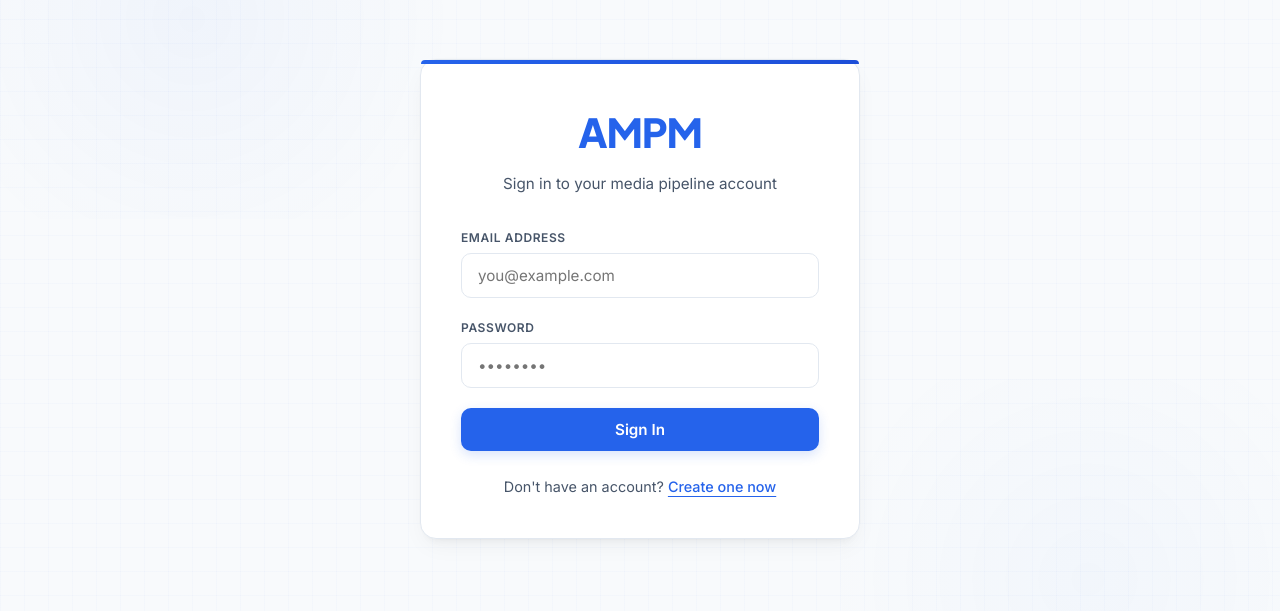
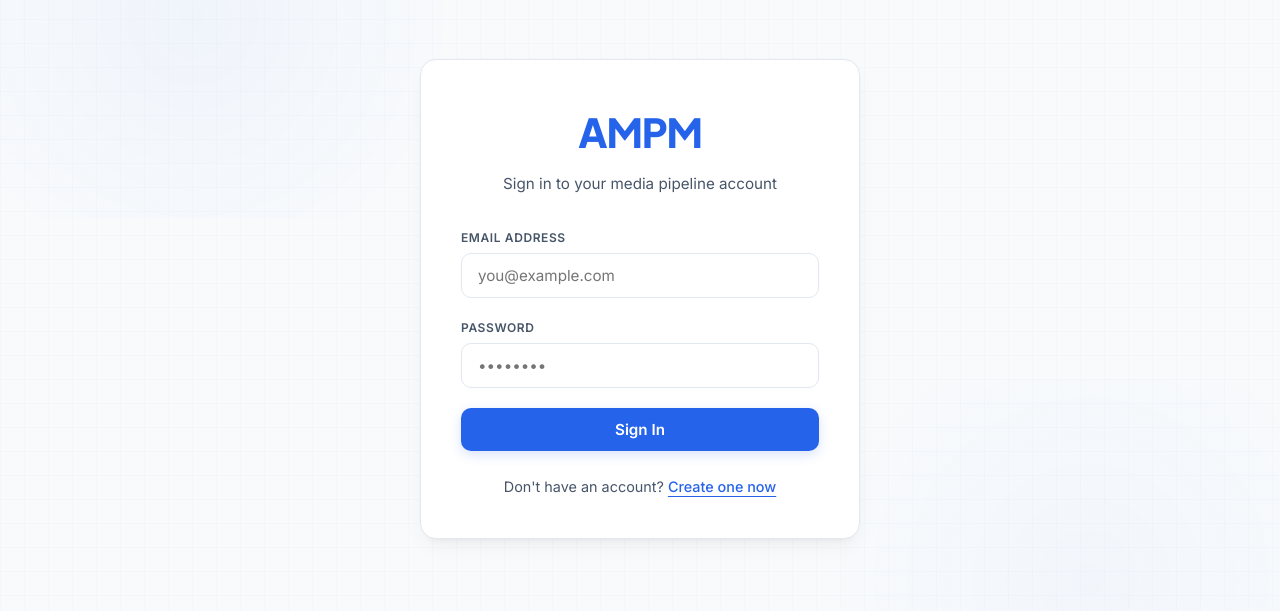
Before and after one commit to bhumitschaudhry/AMPM, a React (Vite) app in the folder client/: page /login in a window 1280 px wide. Shown: the part 101-712 px from the top of the page. Built offline with nearby package versions, Linux system fonts and the light colour scheme; no server answers.

Commit message:
style: remove top and side accent lines from auth and job cards

```diff
--- a/client/src/index.css
+++ b/client/src/index.css
@@ -145,17 +145,6 @@ a:hover {
   text-align: center;
   transition: var(--transition-smooth);
   position: relative;
-}
-
-.auth-card::before {
-  content: '';
-  position: absolute;
-  top: 0;
-  left: 0;
-  right: 0;
-  height: 4px;
-  background: var(--primary-gradient);
-  border-radius: 16px 16px 0 0;
 }
 
 .brand-title {
@@ -660,26 +649,10 @@ a:hover {
   position: relative;
 }
 
-.job-card::after {
-  content: '';
-  position: absolute;
-  top: 0;
-  left: 0;
-  bottom: 0;
-  width: 3px;
-  background: transparent;
-  border-radius: 12px 0 0 12px;
-  transition: var(--transition-smooth);
-}
-
 .job-card:hover {
   border-color: var(--border-hover);
   transform: translateY(-1px);
   box-shadow: 0 10px 20px -5px rgba(0, 0, 0, 0.05), 0 0 0 1px rgba(0, 0, 0, 0.01);
-}
-
-.job-card:hover::after {
-  background: var(--primary-color);
 }
 
 .job-card-header {
```
